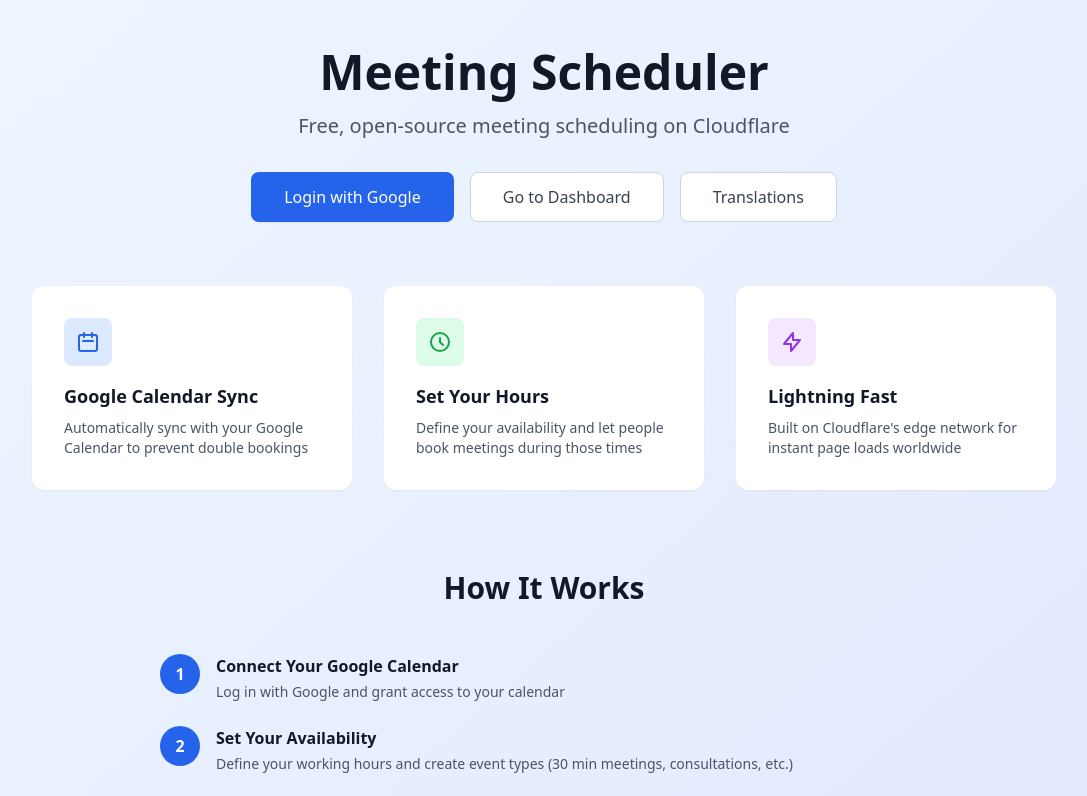
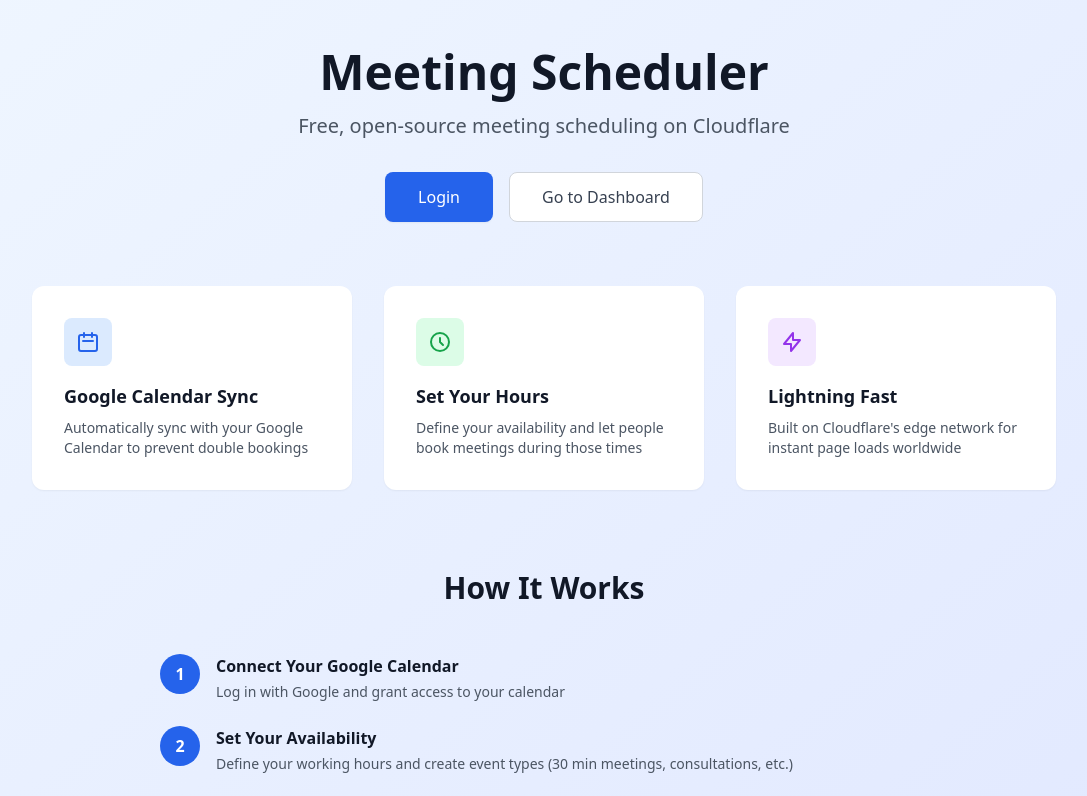
Before and after one commit to Yasmin-Academy/schedule, a SvelteKit app: page / in a window 1280 px wide. Shown: the top 796 px of the page, without its empty margins (96-1183 px from the left). Built offline with nearby package versions, Linux system fonts and the light colour scheme.

Commit message:
Update widget

```diff
--- a/src/routes/+page.svelte
+++ b/src/routes/+page.svelte
@@ -104,19 +104,13 @@
 					href="/login"
 					class="inline-flex items-center px-8 py-3 border border-transparent text-base font-medium rounded-lg shadow-sm text-white bg-blue-600 hover:bg-blue-700 transition"
 				>
-					Login with Google
+					Login
 				</a>
 				<a
 					href="/dashboard"
 					class="inline-flex items-center px-8 py-3 border border-gray-300 text-base font-medium rounded-lg text-gray-700 bg-white hover:bg-gray-50 transition"
 				>
 					Go to Dashboard
-				</a>
-				<a
-					href="/dashboard/translations"
-					class="inline-flex items-center px-8 py-3 border border-gray-300 text-base font-medium rounded-lg text-gray-700 bg-white hover:bg-gray-50 transition"
-				>
-					Translations
 				</a>
 			</div>
 		</div>
--- a/src/widget/CloudMeetWidget.svelte
+++ b/src/widget/CloudMeetWidget.svelte
@@ -377,7 +377,7 @@
 							{/if}
 						</div>
 
-						<!-- Timezone control (match main booking page feel + close on outside click) -->
+						<!-- Timezone control -->
 					<div class="mt-4 flex items-center justify-center text-sm text-gray-600">
 						<div class="flex items-center gap-2">
 								<!-- globe icon -->
@@ -444,26 +444,3 @@
 		</div>
 	{/if}
 </div>
-
-<style>
-  /*
-    The widget must look identical regardless of the host page's CSS.
-    We therefore reset the *local* typography + box sizing under the mount root.
-  */
-  :global(.schedule-widget-root) {
-    font-family: ui-sans-serif, system-ui, -apple-system, Segoe UI, Roboto, Helvetica, Arial,
-      "Apple Color Emoji", "Segoe UI Emoji";
-    font-size: 16px;
-    line-height: 1.4;
-    -webkit-font-smoothing: antialiased;
-    -moz-osx-font-smoothing: grayscale;
-    text-rendering: optimizeLegibility;
-  }
-
-  :global(.schedule-widget-root),
-  :global(.schedule-widget-root *),
-  :global(.schedule-widget-root *::before),
-  :global(.schedule-widget-root *::after) {
-    box-sizing: border-box;
-  }
-</style>
```
